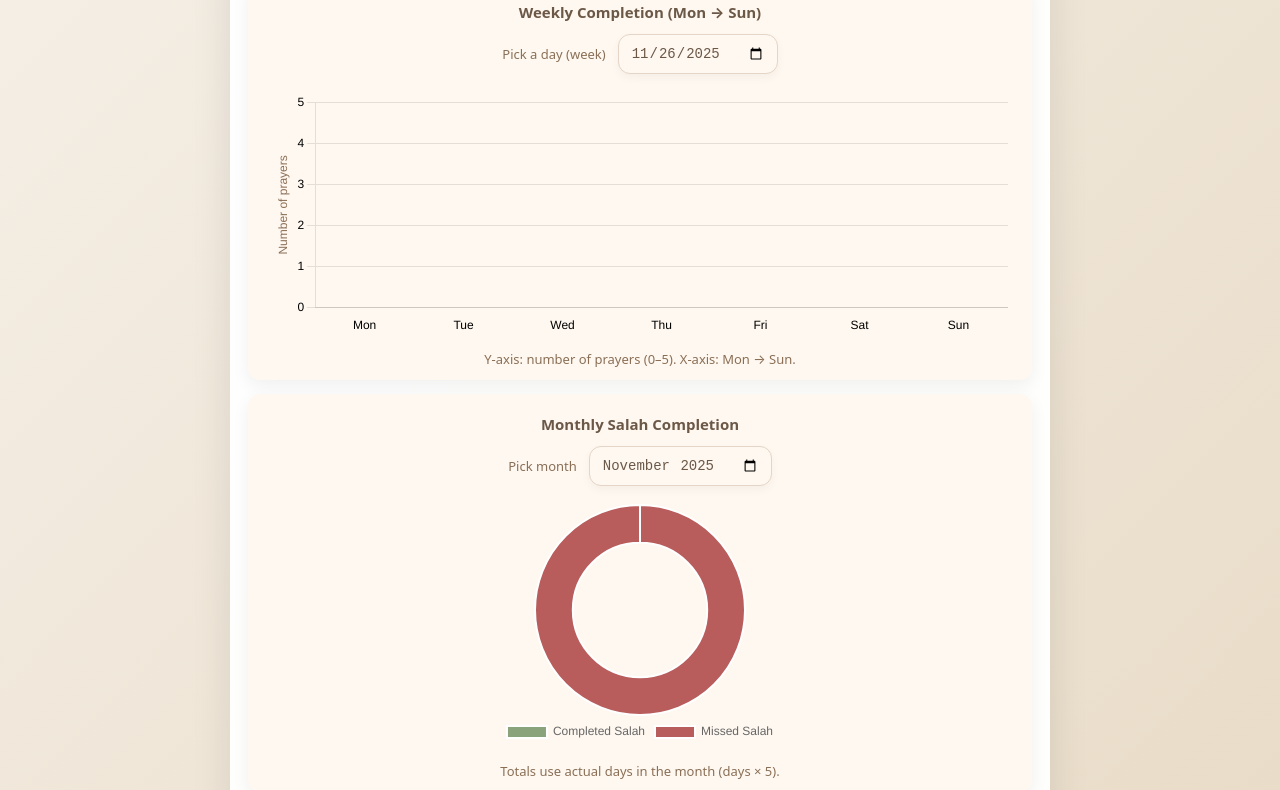
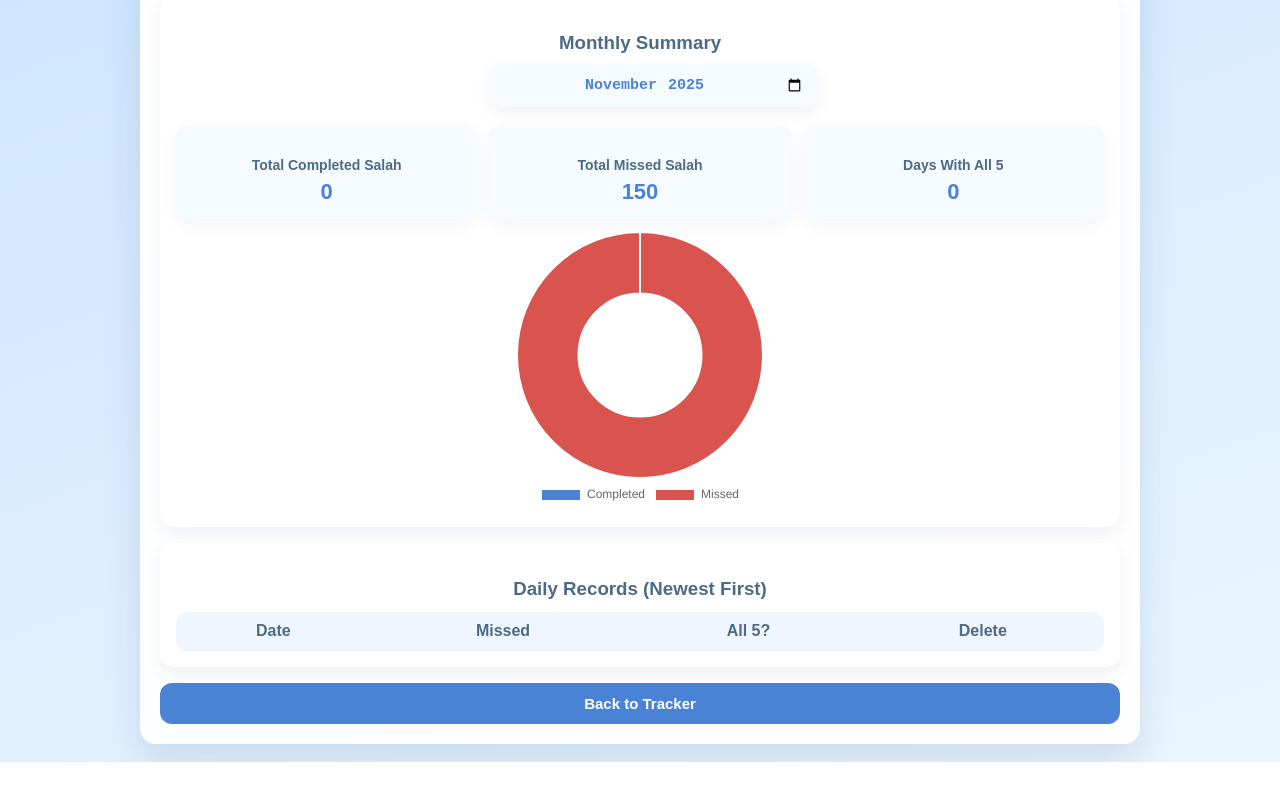
Before and after one commit to DSRiyan/Salah-Tracker, a plain HTML site: page history.html in a window 1280 px wide. Shown: the part 101-891 px from the top of the page. After the commit the page ends 863 px from the top, so only its background shows below. Drawn offline with nearby package versions, Linux system fonts and the light colour scheme.

Commit message:
Update history.html

```diff
--- a/history.html
+++ b/history.html
@@ -1,513 +1,391 @@
 <!DOCTYPE html>
 <html lang="en">
+
 <head>
-<meta charset="utf-8"/>
-<meta name="viewport" content="width=device-width,initial-scale=1"/>
+  <meta charset="utf-8" />
+  <meta name="viewport" content="width=device-width,initial-scale=1" />
   <title>Salah History</title>
 
-<!-- Chart.js -->
   <script src="https://cdn.jsdelivr.net/npm/chart.js@4.4.0/dist/chart.umd.min.js"></script>
 
   <style>
-  :root{
-    --bg1:#f5efe6; --bg2:#e8dbc6;
-    --accent:#a38364; --muted:#6b5847;
-    --card:#fff8f0; --green:#8aa37b; --red:#b85c5c;
-  }
-  *{box-sizing:border-box}
-  body{
-    margin:0;
-    min-height:100vh;
-    background:linear-gradient(135deg,var(--bg1),var(--bg2));
-    font-family:Poppins,system-ui,-apple-system,Segoe UI,Roboto,"Helvetica Neue",Arial;
-    padding:18px;
-    color:var(--muted);
-    display:flex;
-    align-items:flex-start;
-    justify-content:center;
+    :root {
+      --bg1: #cde5ff;
+      --bg2: #eaf6ff;
+      --card: white;
+      --accent: #4a83d6;
+      --muted: #4b6b86;
+      --bad: #d9534f;
     }
 
-  .container{
-    width:100%;
-    max-width:820px;
-    background:rgba(255,255,255,0.96);
-    border-radius:14px;
-    padding:18px;
-    box-shadow:0 10px 40px rgba(0,0,0,0.10);
+    body {
+      margin: 0;
+      min-height: 100vh;
+      background: linear-gradient(160deg, var(--bg1), var(--bg2));
+      font-family: Poppins, sans-serif;
+      padding: 18px;
+      display: flex;
+      justify-content: center;
+      color: var(--muted);
     }
 
-  h2{ text-align:center; margin:6px 0 8px; color:var(--muted); }
-  h3{ font-size:15px; margin:8px 0 12px; text-align:center; color:var(--muted); }
-
-  .row{
-    display:flex;
-    gap:12px;
-    align-items:center;
-    justify-content:space-between;
-    flex-wrap:wrap;
+    .container {
+      max-width: 960px;
+      width: 100%;
+      background: rgba(255, 255, 255, 0.95);
+      padding: 20px;
+      border-radius: 16px;
+      box-shadow: 0 18px 40px rgba(20, 48, 88, 0.12);
     }
 
-  .card{
-    background:var(--card);
-    border-radius:12px;
-    padding:12px;
-    box-shadow:0 6px 18px rgba(0,0,0,0.06);
-    width:100%;
+    h2 {
+      text-align: center;
+      margin-bottom: 12px;
     }
 
-  .controls{
-    display:flex;
-    gap:12px;
-    align-items:center;
-    justify-content:center;
-    flex-wrap:wrap;
-    margin-bottom:10px;
+    .card {
+      background: white;
+      padding: 16px;
+      border-radius: 14px;
+      box-shadow: 0 6px 18px rgba(10, 25, 50, 0.06);
+      margin-bottom: 16px;
     }
 
-  .selectBox{
-    appearance:none;
-    -webkit-appearance:none;
-    border:1px solid #e4d5c6;
-    background:var(--card);
-    padding:10px 12px;
-    border-radius:12px;
-    font-size:14px;
-    color:var(--muted);
-    box-shadow:0 4px 10px rgba(0,0,0,0.04);
-    min-width:160px;
+    .monthContainer {
+  display: flex;
+  flex-direction: column;
+  align-items: center;
+  margin-bottom: 18px;
+  margin-top: 5px;
 }
 
-  .muted { color:#8a6f56; font-size:13px; text-align:center; margin-top:6px; }
-
-  .chartWrap{
-    width:100%;
-    max-height:300px;
-    height:260px;
-    border-radius:12px;
-    overflow:hidden;
-    padding:8px 12px;
-    background:var(--card);
-    display:flex;
-    align-items:center;
-    justify-content:center;
-  }
-  canvas{ width:100% !important; height:100% !important; display:block; }
-
-  .tableWrap{ overflow:auto; max-height:320px; margin-top:10px; }
-  table{ width:100%; border-collapse:collapse; font-size:14px; }
-  th,td{ padding:10px; border:1px solid #eee; text-align:center; background:white; }
-  th{ background:#f3e6d6; color:var(--muted); font-weight:700; }
-
-  .btn{
-    width:100%;
-    margin-top:14px;
-    padding:12px;
-    border-radius:10px;
-    border:0;
-    background:var(--accent);
-    color:white;
-    font-weight:700;
-    cursor:pointer;
-    box-shadow:0 6px 18px rgba(0,0,0,0.06);
+.monthLabel {
+  font-size: 15px;
+  font-weight: 600;
+  color: var(--muted);
+  margin-bottom: 8px;
 }
 
-  @media (max-width:640px){
-    .chartWrap{ height:220px; max-height:220px; }
-    .selectBox{ min-width:140px; padding:9px 10px; }
+.monthBox {
+  width: 80%;
+  max-width: 300px;
+}
+
+.selectModern {
+  width: 100%;
+  padding: 12px 14px;
+  font-size: 15px;
+  border: none;
+  border-radius: 12px;
+  background: #f6fbff;
+  box-shadow: 0 6px 18px rgba(10, 25, 50, 0.06);
+  text-align: center;
+  color: var(--accent);
+  font-weight: 600;
+  outline: none;
+  cursor: pointer;
+  transition: 0.2s ease;
+}
+
+.selectModern:hover {
+  transform: translateY(-2px);
+  box-shadow: 0 10px 24px rgba(10, 25, 50, 0.10);
+}
+
+.selectModern:focus {
+  outline: 2px solid var(--accent);
+}
+
+
+    .selectBox {
+      padding: 10px;
+      border-radius: 10px;
+      border: 1px solid #e7eefc;
+      margin-top: 6px;
+    }
+
+    .statsRow {
+      display: flex;
+      gap: 12px;
+      flex-wrap: wrap;
+      margin-top: 10px;
+    }
+
+    .stat {
+      flex: 1;
+      min-width: 160px;
+      background: #f6fbff;
+      border-radius: 12px;
+      padding: 14px;
+      text-align: center;
+      box-shadow: 0 6px 18px rgba(0, 0, 0, 0.05);
+    }
+
+    .stat h4 {
+      font-size: 14px;
+      margin-bottom: 6px;
+      color: var(--muted);
+    }
+
+    .stat p {
+      color: var(--accent);
+      font-size: 22px;
+      font-weight: 700;
+      margin: 0;
+    }
+
+    .tableWrap {
+      margin-top: 12px;
+      max-height: 420px;
+      overflow: auto;
+      border-radius: 12px;
+      background: white;
+    }
+
+    table {
+      width: 100%;
+      border-collapse: collapse;
+    }
+
+    th,
+    td {
+      padding: 10px;
+      border-bottom: 1px solid #eaf0fb;
+      text-align: center;
+    }
+
+    th {
+      background: #f0f6ff;
+      position: sticky;
+      top: 0;
+    }
+
+    .deleteBtn {
+      padding: 8px 10px;
+      border: none;
+      border-radius: 8px;
+      background: var(--bad);
+      color: white;
+      cursor: pointer;
+      font-weight: 700;
+    }
+
+    .btnBack {
+      display: block;
+      width: 100%;
+      padding: 12px;
+      border-radius: 12px;
+      border: none;
+      background: var(--accent);
+      color: white;
+      font-weight: 700;
+      font-size: 15px;
+      cursor: pointer;
+      margin-top: 14px;
     }
   </style>
 </head>
+
 <body>
 
-<div class="container" role="main">
-  <h2>Your Salah Analysis</h2>
+  <div class="container">
+    <h2>Salah History</h2>
 
-  <!-- WEEKLY -->
-  <div class="card" style="margin-bottom:14px;">
-    <h3>Weekly Completion (Mon → Sun)</h3>
+    <!-- MONTHLY SUMMARY ONLY -->
+    <div class="card">
+      <h3 style="text-align:center;margin-bottom:10px;">Monthly Summary</h3>
 
-    <div class="controls" style="justify-content:center;">
-      <label for="weekPicker" style="font-size:13px;color:#8a6f56">Pick a day (week)</label>
-      <input id="weekPicker" class="selectBox" type="date" aria-label="Week picker" />
+      <div class="monthContainer">
+
+        <div class="monthBox">
+          <input type="month" id="monthPicker" class="selectModern">
+        </div>
       </div>
 
-    <div class="chartWrap" aria-hidden="false">
-      <canvas id="weeklyChart" role="img" aria-label="Weekly chart"></canvas>
+
+      <div class="statsRow">
+        <div class="stat">
+          <h4>Total Completed Salah</h4>
+          <p id="completedTotal">0</p>
         </div>
 
-    <div class="muted">Y-axis: number of prayers (0–5). X-axis: Mon → Sun.</div>
+        <div class="stat">
+          <h4>Total Missed Salah</h4>
+          <p id="missedTotal">0</p>
         </div>
 
-  <!-- MONTHLY -->
-  <div class="card" style="margin-bottom:14px;">
-    <h3>Monthly Salah Completion</h3>
-
-    <div class="controls" style="justify-content:center;">
-      <label for="monthPicker" style="font-size:13px;color:#8a6f56">Pick month</label>
-      <input id="monthPicker" class="selectBox" type="month" aria-label="Month picker" />
+        <div class="stat">
+          <h4>Days With All 5</h4>
+          <p id="daysAll5">0</p>
+        </div>
       </div>
 
-    <div class="chartWrap">
-      <canvas id="monthlyChart" role="img" aria-label="Monthly pie"></canvas>
+      <div style="width:100%;height:280px;margin-top:12px;">
+        <canvas id="monthlyChart"></canvas>
+      </div>
     </div>
 
-    <div class="muted">Totals use actual days in the month (days × 5).</div>
-  </div>
+    <!-- DAILY TABLE -->
+    <div class="card">
+      <h3 style="text-align:center;margin-bottom:10px;">Daily Records (Newest First)</h3>
 
-  <!-- TABLE -->
-  <div class="card">
-    <h3>Daily Records</h3>
       <div class="tableWrap">
-      <table id="historyTable" aria-live="polite">
+        <table id="historyTable">
           <thead>
-          <tr><th>Date</th><th>Missed Salah</th><th>Full 5?</th></tr>
+            <tr>
+              <th>Date</th>
+              <th>Missed</th>
+              <th>All 5?</th>
+              <th>Delete</th>
+            </tr>
           </thead>
           <tbody></tbody>
         </table>
       </div>
     </div>
 
-  <button class="btn" onclick="goBack()">Back</button>
+    <button class="btnBack" onclick="goBack()">Back to Tracker</button>
   </div>
 
   <script>
-/* ============================
-   Normalization & conversion
-   ============================
-   We support several old formats and convert to the canonical format:
-   {
-     date: "YYYY-MM-DD",
-     fajr: true,
-     dhuhr: false,
-     asr: true,
-     maghrib: false,
-     isha: true,
-     completedAll: boolean (optional)
-   }
-   or
-   {
-     date: "YYYY-MM-DD",
-     prayers: { Fajr: true, Dhuhr: false, ... }  (old)
-   }
-   or old 'missed' array format { date, missed: ["Asr","Maghrib"], completedAll:false }
-   Conversion runs once and saves back to localStorage under same key.
-   ============================ */
+    const STORAGE_KEY = "salahHistory";
+    const PRAYERS = ["fajr", "dhuhr", "asr", "maghrib", "isha"];
 
-const STORAGE_KEY = 'salahHistory';
-const CONVERTED_FLAG = 'salahHistory_converted_v1';
-
-// prayer keys we expect
-const PRAYERS_ORDER = ['fajr','dhuhr','asr','maghrib','isha'];
-const PRAYERS_CAP = ['Fajr','Dhuhr','Asr','Maghrib','Isha'];
-
-// load raw array
-let raw = JSON.parse(localStorage.getItem(STORAGE_KEY) || '[]');
-if(!Array.isArray(raw)) raw = [];
-
-// conversion: only run if flag not present
-if(!localStorage.getItem(CONVERTED_FLAG)) {
-  const converted = raw.map(entry => normalizeEntry(entry)).filter(Boolean);
-  raw = converted;
-  localStorage.setItem(STORAGE_KEY, JSON.stringify(raw));
-  localStorage.setItem(CONVERTED_FLAG, 'true');
+    function loadHistory() {
+      return JSON.parse(localStorage.getItem(STORAGE_KEY) || "[]");
     }
 
-// normalize function: returns standardized object
-function normalizeEntry(e) {
-  // if falsy, skip
-  if(!e || typeof e !== 'object') return null;
+    function normalize(entry) {
+      if (!entry) return null;
 
-  // normalize date to ISO YYYY-MM-DD if possible
-  let dateISO = '';
-  if(e.date) {
-    // try to parse the date; many JS engines parse "Wed, Nov 26, 2025"
-    const dt = new Date(e.date);
-    if(!isNaN(dt)) {
-      dateISO = dt.toISOString().slice(0,10);
-    } else {
-      // fallback: if e.date already looks like YYYY-MM-DD keep
-      if(typeof e.date === 'string' && /^\d{4}-\d{2}-\d{2}/.test(e.date)) {
-        dateISO = e.date.slice(0,10);
-      } else {
-        // last fallback: keep original string
-        dateISO = e.date;
-      }
-    }
-  } else {
-    // no date — skip entry
-    return null;
-  }
+      let iso = entry.dateISO;
+      if (!iso && entry.date) iso = new Date(entry.date).toISOString().slice(0, 10);
+      if (!iso) return null;
 
-  // If entry already has flat keys (fajr etc), use them
-  const flatHas = PRAYERS_ORDER.every(k => (k in e) || (k in (e.prayers || {})));
-  // Build prayers object result
-  const prayersObj = {};
-  PRAYERS_ORDER.forEach(p => prayersObj[p] = false);
+      let prayers = {};
+      PRAYERS.forEach(p => prayers[p] = entry.prayers?.[p] ?? false);
 
-  // Case A: entry has top-level keys fajr/dhuhr etc
-  let found = false;
-  PRAYERS_ORDER.forEach(p => {
-    if(p in e) {
-      prayersObj[p] = !!e[p];
-      found = true;
-    }
-  });
+      let missed = PRAYERS.filter(p => !prayers[p]);
 
-  if(!found && e.prayers && typeof e.prayers === 'object') {
-    // Case B: e.prayers likely has capitalized keys or lowercase; map them
-    PRAYERS_ORDER.forEach((p, i) => {
-      // check lowercase
-      if(p in e.prayers) {
-        prayersObj[p] = !!e.prayers[p];
-      } else if(PRAYERS_CAP[i] in e.prayers) {
-        prayersObj[p] = !!e.prayers[PRAYERS_CAP[i]];
-      } else {
-        // maybe boolean stored as string 'true'/'false'
-        const cap = PRAYERS_CAP[i];
-        if(typeof e.prayers[cap] === 'string') prayersObj[p] = e.prayers[cap].toLowerCase() === 'true';
-        else if(typeof e.prayers[p] === 'string') prayersObj[p] = e.prayers[p].toLowerCase() === 'true';
-      }
-    });
-    found = true;
-  }
-
-  // Case C: old 'missed' array
-  if(!found && Array.isArray(e.missed)) {
-    // missed contains names maybe 'Asr', 'asr', or 'asr'
-    const missedLower = e.missed.map(x => String(x).toLowerCase());
-    PRAYERS_ORDER.forEach(p => {
-      prayersObj[p] = !missedLower.includes(p) && !missedLower.includes(p.charAt(0).toUpperCase()+p.slice(1));
-    });
-    found = true;
-  }
-
-  // If nothing found, treat entry as all false (missed all) OR try to detect keys with uppercase top-level
-  if(!found) {
-    // sometimes stored with capitalized top-level: e.Fajr etc
-    const capFound = PRAYERS_CAP.some(cap => cap in e);
-    if(capFound) {
-      PRAYERS_CAP.forEach((cap, idx) => {
-        const lower = PRAYERS_ORDER[idx];
-        prayersObj[lower] = !!e[cap];
-      });
-      found = true;
-    }
-  }
-
-  // compute completedAll
-  const completedAll = PRAYERS_ORDER.every(p => prayersObj[p] === true);
-
-  // final normalized entry: date ISO and prayers object
       return {
-    date: dateISO,
-    prayers: prayersObj,
-    completedAll: completedAll
+        dateISO: iso,
+        prayers: prayers,
+        missed: missed,
+        completedAll: missed.length === 0
       };
     }
 
-/* At this point 'raw' is normalized array in new format */
-let normalizedHistory = raw.slice(); // working copy
-
-/* Utility helpers */
-function toISO(d) {
-  const dt = new Date(d);
-  if(isNaN(dt)) return '';
-  return dt.toISOString().slice(0,10);
-}
-function isoToReadable(isoStr) {
-  const dt = new Date(isoStr);
-  if(isNaN(dt)) return isoStr;
-  return dt.toLocaleDateString(undefined, { weekday:'short', month:'short', day:'numeric', year:'numeric' });
+    function getCleanHistory() {
+      return loadHistory().map(normalize).filter(Boolean).sort((a, b) => new Date(b.dateISO) - new Date(a.dateISO));
     }
 
-/* Weekly helpers */
-function getMonday(date) {
-  const d = new Date(date);
-  const day = (d.getDay() + 6) % 7; // Mon=0
-  const monday = new Date(d);
-  monday.setDate(d.getDate() - day);
-  monday.setHours(0,0,0,0);
-  return monday;
-}
+    /* MONTHLY SUMMARY */
+    let monthlyChart;
 
-function buildWeekDays(centerDate) {
-  const monday = getMonday(centerDate || new Date());
-  const days = [];
-  for(let i=0;i<7;i++){
-    const dd = new Date(monday);
-    dd.setDate(monday.getDate() + i);
-    days.push(dd);
-  }
-  return days;
-}
+    function renderMonthly() {
+      let monthVal = document.getElementById("monthPicker").value;
+      if (!monthVal) monthVal = new Date().toISOString().slice(0, 7);
 
-function countPrayersForISO(iso) {
-  if(!iso) return 0;
-  const entry = normalizedHistory.find(e => (toISO(e.date) || e.date) === iso);
-  if(!entry || !entry.prayers) return 0;
-  return Object.values(entry.prayers).filter(v => v === true).length;
-}
+      const [yr, mo] = monthVal.split("-").map(Number);
 
-/* Chart instances */
-let weeklyChart = null;
-let monthlyChart = null;
+      const hist = getCleanHistory().filter(e => {
+        const d = new Date(e.dateISO);
+        return d.getFullYear() === yr && d.getMonth() + 1 === mo;
+      });
 
-/* Render weekly */
-function renderWeekly(centerDate) {
-  const days = buildWeekDays(centerDate || new Date());
-  const labels = days.map(d => d.toLocaleDateString(undefined, { weekday:'short' })); // Mon..Sun
-  const isoList = days.map(d => toISO(d));
-  const values = isoList.map(iso => countPrayersForISO(iso));
+      const days = new Date(yr, mo, 0).getDate();
+      const totalPossible = days * 5;
 
-  const ctx = document.getElementById('weeklyChart').getContext('2d');
-  if(weeklyChart) weeklyChart.destroy();
+      let completed = 0;
+      let daysAll5 = 0;
 
-  weeklyChart = new Chart(ctx, {
-    type: 'bar',
+      hist.forEach(e => {
+        let done = PRAYERS.reduce((s, p) => s + (e.prayers[p] ? 1 : 0), 0);
+        completed += done;
+        if (done === 5) daysAll5++;
+      });
+
+      let missed = totalPossible - completed;
+
+      document.getElementById("completedTotal").textContent = completed;
+      document.getElementById("missedTotal").textContent = missed;
+      document.getElementById("daysAll5").textContent = daysAll5;
+
+      const ctx = document.getElementById("monthlyChart").getContext("2d");
+      if (monthlyChart) monthlyChart.destroy();
+      monthlyChart = new Chart(ctx, {
+        type: "doughnut",
         data: {
-      labels,
+          labels: ["Completed", "Missed"],
           datasets: [{
-        label: 'Prayers Completed',
-        data: values,
-        backgroundColor: values.map(v => v > 0 ? 'rgba(138,172,123,0.95)' : 'rgba(138,172,123,0.25)'),
-        borderRadius: 8,
-        barPercentage: 0.64
+            data: [completed, missed],
+            backgroundColor: ["#4a83d6", "#d9534f"]
           }]
         },
         options: {
-      responsive:true,
-      maintainAspectRatio:false,
-      animation: { duration: 300 },
+          responsive: true,
+          maintainAspectRatio: false,
           plugins: {
-        legend: { display:false },
+            legend: { position: "bottom" },
             tooltip: {
               callbacks: {
-            label: ctx => ` ${ctx.parsed.y} / 5 prayers`
+                label: (c) => `${c.label}: ${c.parsed}`
               }
-        }
-      },
-      scales: {
-        x: { grid: { display:false }, ticks:{ color: 'var(--muted)' }, title:{ display:false } },
-        y: {
-          beginAtZero:true,
-          min:0,
-          max:5,
-          ticks:{ stepSize:1, color: 'var(--muted)' },
-          title: { display:true, text:'Number of prayers', color: '#8a6f56' }
             }
           }
         }
       });
     }
 
-/* Monthly chart */
-function renderMonthly(yearMonth) {
-  // yearMonth like '2025-11' or null => use current
-  let ym = yearMonth;
-  if(!ym) {
-    const d = new Date();
-    ym = d.toISOString().slice(0,7);
-  }
-  const [yStr,mStr] = ym.split('-');
-  const year = parseInt(yStr,10);
-  const month = parseInt(mStr,10); // 1-12
+    /* TABLE */
+    function renderTable() {
+      const tbody = document.querySelector("#historyTable tbody");
+      tbody.innerHTML = "";
 
-  const daysInMonth = new Date(year, month, 0).getDate();
-  const totalSalah = daysInMonth * 5;
+      const hist = getCleanHistory();
 
-  // sum completed prayers in this month
-  let completed = 0;
-  normalizedHistory.forEach(entry => {
-    const dt = new Date(entry.date);
-    if(!isNaN(dt) && dt.getFullYear() === year && (dt.getMonth()+1) === month) {
-      if(entry.prayers) completed += Object.values(entry.prayers).filter(v => v === true).length;
-    }
+      hist.forEach(e => {
+        const tr = document.createElement("tr");
+        tr.innerHTML = `
+      <td>${formatDate(e.dateISO)}</td>
+      <td>${e.missed.length ? e.missed.map(x => x.charAt(0).toUpperCase() + x.slice(1)).join(", ") : "—"}</td>
+      <td>${e.completedAll ? "✔️" : "❌"}</td>
+      <td><button class="deleteBtn" data-id="${e.dateISO}">Delete</button></td>
+    `;
+        tbody.appendChild(tr);
       });
 
-  const missed = Math.max(0, totalSalah - completed);
-
-  const ctx = document.getElementById('monthlyChart').getContext('2d');
-  if(monthlyChart) monthlyChart.destroy();
-
-  monthlyChart = new Chart(ctx, {
-    type: 'doughnut',
-    data: {
-      labels: ['Completed Salah','Missed Salah'],
-      datasets: [{
-        data: [completed, missed],
-        backgroundColor: ['#8aa37b','#b85c5c'],
-        hoverOffset:6
-      }]
-    },
-    options: {
-      responsive:true,
-      maintainAspectRatio:false,
-      plugins: {
-        tooltip: {
-          callbacks: {
-            label: function(ctx) {
-              const val = ctx.parsed;
-              const pct = totalSalah ? Math.round((val/totalSalah)*100) : 0;
-              return ` ${ctx.label}: ${val} (${pct}%)`;
-            }
-          }
-        },
-        legend: { position:'bottom' }
-      },
-      cutout: '64%'
-    }
+      document.querySelectorAll(".deleteBtn").forEach(btn => {
+        btn.onclick = () => deleteEntry(btn.dataset.id);
       });
     }
 
-/* Table render */
-function renderTable() {
-  const tbody = document.querySelector('#historyTable tbody');
-  tbody.innerHTML = '';
-
-  // sort descending by date (newest first)
-  const sorted = normalizedHistory.slice().sort((a,b) => new Date(b.date) - new Date(a.date));
-  sorted.forEach(entry => {
-    const tr = document.createElement('tr');
-    const missedList = PRAYERS_ORDER.filter(p => !(entry.prayers && entry.prayers[p])).map(s => s.charAt(0).toUpperCase()+s.slice(1));
-    const dateReadable = isoToReadable(entry.date);
-    const full5 = (missedList.length === 0) ? '✔️' : '❌';
-    const missedText = missedList.length ? missedList.join(', ') : '—';
-    tr.innerHTML = `<td>${dateReadable}</td><td>${missedText}</td><td>${full5}</td>`;
-    tbody.appendChild(tr);
-  });
-}
-
-/* Init & events */
-const weekPicker = document.getElementById('weekPicker');
-const monthPicker = document.getElementById('monthPicker');
-
-function setDefaultsAndRender() {
-  // set week picker to today
-  const todayISO = new Date().toISOString().slice(0,10);
-  weekPicker.value = todayISO;
-
-  // set month picker to current month
-  const ym = new Date().toISOString().slice(0,7);
-  monthPicker.value = ym;
-
+    function deleteEntry(iso) {
+      let data = loadHistory();
+      data = data.filter(e => (e.dateISO || "").slice(0, 10) !== iso);
+      localStorage.setItem(STORAGE_KEY, JSON.stringify(data));
       renderAll();
     }
 
+    function formatDate(iso) {
+      const d = new Date(iso);
+      return d.toLocaleDateString("en-IN", { day: "2-digit", month: "2-digit", year: "2-digit" });
+    }
+
+    /* INIT */
     function renderAll() {
-  const wkDate = weekPicker.value ? new Date(weekPicker.value) : new Date();
-  renderWeekly(wkDate);
-  renderMonthly(monthPicker.value || null);
+      renderMonthly();
       renderTable();
     }
 
-weekPicker.addEventListener('change', renderAll);
-monthPicker.addEventListener('change', renderAll);
+    document.getElementById("monthPicker").onchange = renderAll;
+    document.getElementById("monthPicker").value = new Date().toISOString().slice(0, 7);
 
-function goBack(){ window.location.href = 'index.html'; }
+    renderAll();
 
-/* run init */
-setDefaultsAndRender();
+    function goBack() { window.location.href = "index.html"; }
+  </script>
 
-</script>
 </body>
+
 </html>
```
Lines whose indentation alone changed are shown as unchanged.
